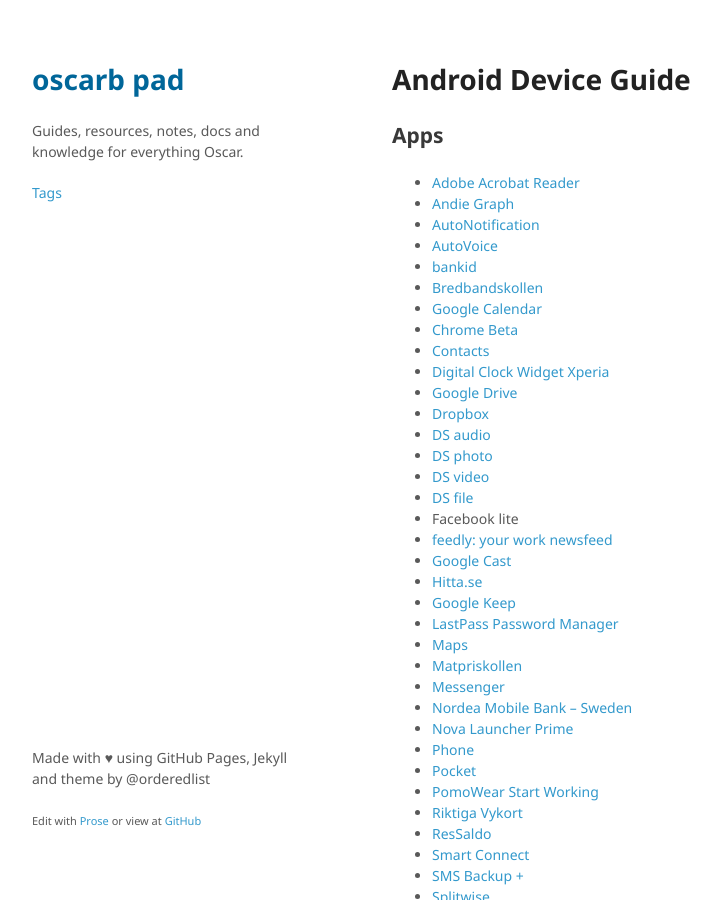
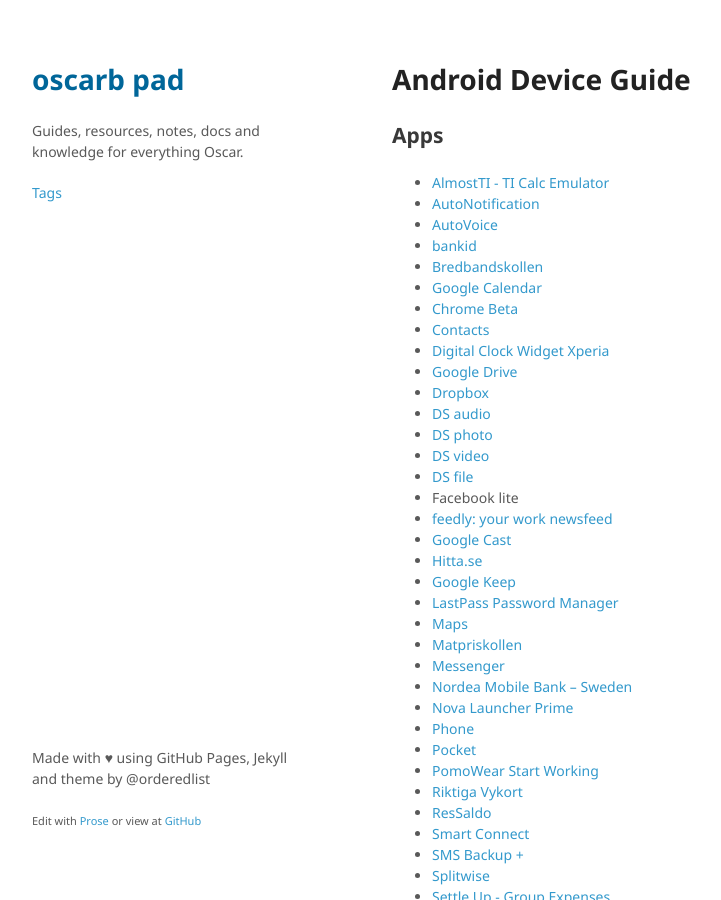
Before and after one commit to oscarb/pad, a Jekyll site: the page built from _docs/android-device-guide.md, in a window 1280 px wide and 900 px high. Shown: the whole window, without its empty margins (128-849 px from the left). Built offline with Jekyll 4.4.1, drawn with Linux system fonts in a browser that asks for light colours; some web fonts are replaced.

Commit message:
Update android-device-guide.md

```diff
--- a/_docs/android-device-guide.md
+++ b/_docs/android-device-guide.md
@@ -11,8 +11,7 @@ published: true
 
 ## Apps
 
-* [Adobe Acrobat Reader](https://play.google.com/store/apps/details?id=com.adobe.reader)
-* [Andie Graph](https://play.google.com/store/apps/details?id=net.supware.tipro)
+* [AlmostTI - TI Calc Emulator](https://play.google.com/store/apps/details?id=com.fms.ati)
 * [AutoNotification](https://play.google.com/store/apps/details?id=com.joaomgcd.autonotification)
 * [AutoVoice](https://play.google.com/store/apps/details?id=com.joaomgcd.autovoice)
 * [bankid](https://play.google.com/store/apps/details?id=com.bankid.bus)
```
